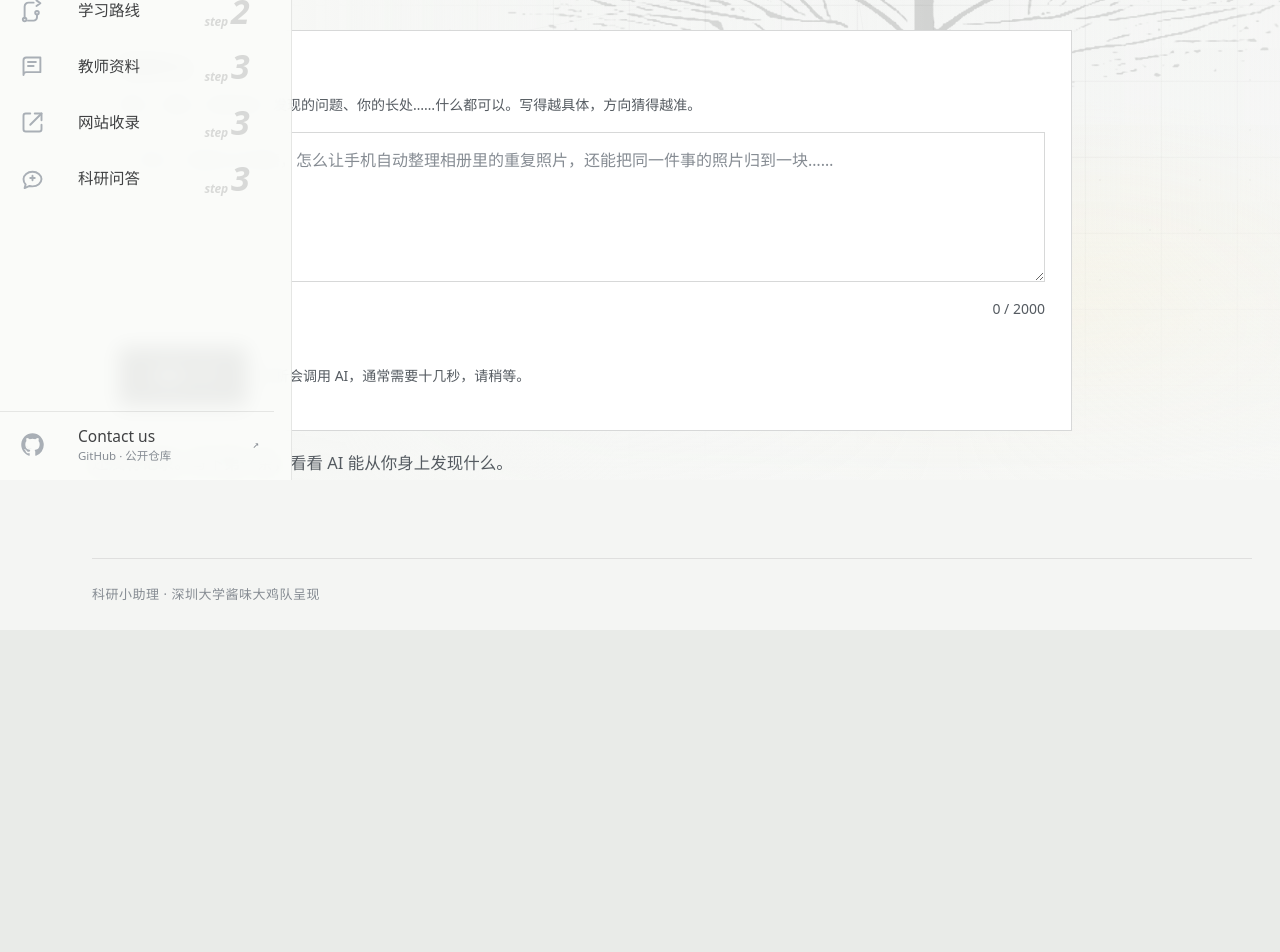
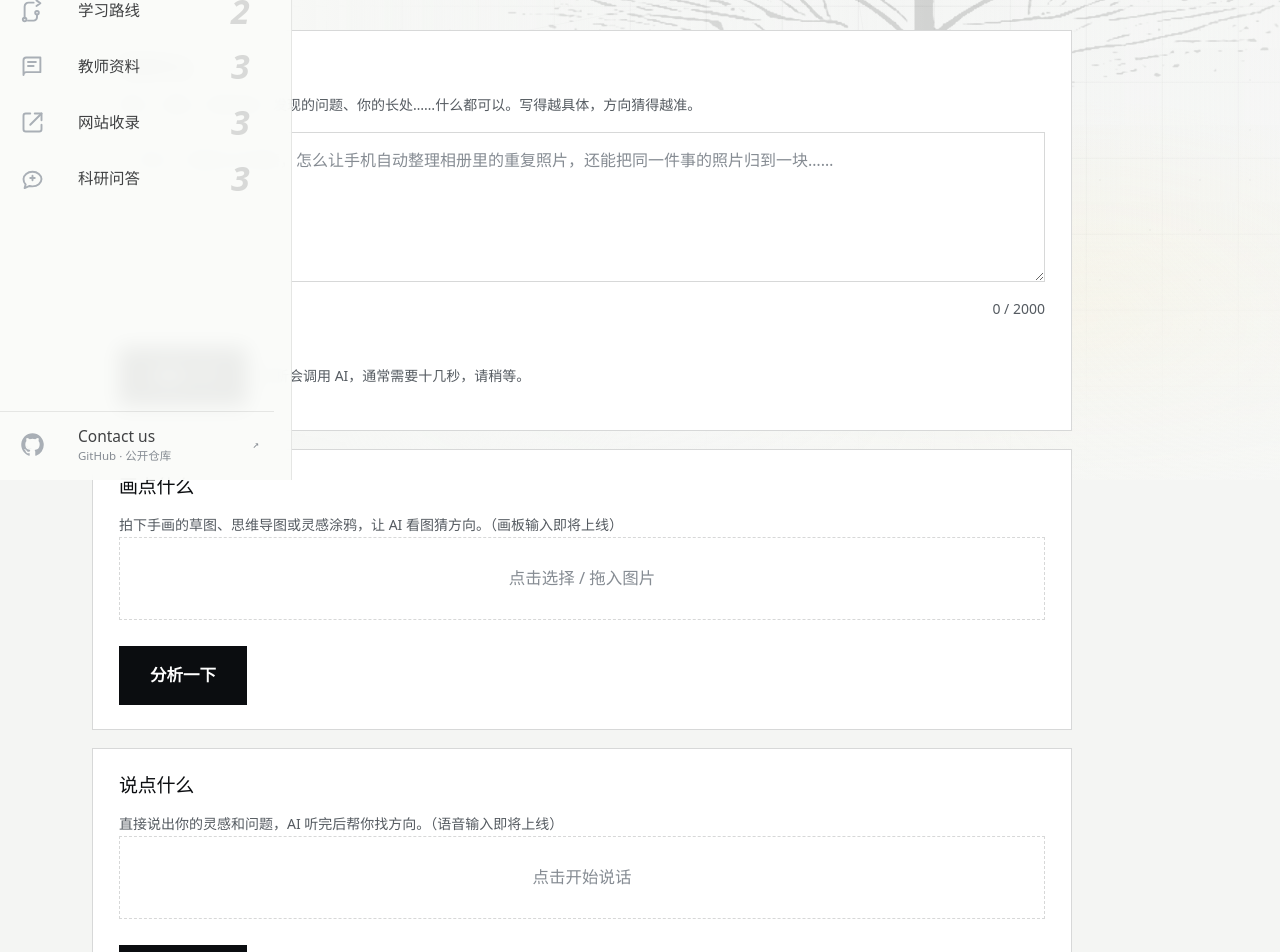
Before and after one commit to Kevin87654/AI-science-research, a Next.js app: page /sparks in a window 1280 px wide. Shown: the part 320-1272 px from the top of the page. Before the commit the page ends 950 px from the top, so only its background shows below. Built offline with nearby package versions, Linux system fonts and the light colour scheme.

Commit message:
feat: 奇思妙想新增画/说占位输入（弹窗提示暂不支持）+ step 仅保留首页 + 入门前置路线 eyebrow 文案

```diff
--- a/src/app/globals.css
+++ b/src/app/globals.css
@@ -361,6 +361,26 @@ h2 { font-size: clamp(30px, 4.2vw, 46px); line-height: 1.3; margin: 0 0 32px; le
   font-family: inherit;
 }
 .interest-remove:hover { background: #b02a22; }
+/* 「画点什么 / 说点什么」的占位输入区：虚线框 + 手型，点击即弹"暂不支持"提示 */
+.spark-stub {
+  display: block; width: 100%; padding: 26px 18px; cursor: pointer; font: inherit;
+  color: var(--faint); background: rgba(255, 255, 255, 0.5);
+  border: 1px dashed var(--line); text-align: center;
+  transition: color 0.15s ease, border-color 0.15s ease;
+}
+.spark-stub:hover { color: var(--ink); border-color: var(--ink); }
+/* 非文字输入的提示弹窗：遮罩 + 居中直角白卡片 */
+.modal-backdrop {
+  position: fixed; inset: 0; z-index: 50; display: grid; place-items: center;
+  background: rgba(11, 13, 16, 0.4);
+}
+.modal {
+  width: min(92vw, 380px); padding: 28px 26px 24px;
+  background: #fff; border: 1px solid var(--line);
+  box-shadow: 0 12px 40px rgba(11, 13, 16, 0.18);
+}
+.modal-text { margin: 0 0 18px; font-size: 17px; font-weight: 700; text-align: center; }
+.modal .form-actions { justify-content: center; margin-bottom: 0; }
 .action-list { margin: 0; padding-left: 22px; }
 .action-list li { margin-bottom: 15px; }
 .action-list li::marker { color: rgba(11, 13, 16, 0.45); }
--- a/src/components/app-shell.tsx
+++ b/src/components/app-shell.tsx
@@ -63,9 +63,10 @@ export function AppShell({ children }: { children: React.ReactNode }) {
                 >
                   <span className="dock-item-icon" aria-hidden="true">{item.icon}</span>
                   <span className="dock-item-label">{item.label}</span>
-                  {/* 引导序号（step 0/1/2/3）：虚化装饰，提示新用户的推荐探索顺序 */}
+                  {/* 引导序号（0/1/2/3）：虚化装饰，提示新用户的推荐探索顺序；
+                      "step" 前缀只保留在首项（成长首页），其余项只有数字 */}
                   <span className="dock-item-hint" aria-hidden="true">
-                    <span className="dock-item-hint-step">step</span>
+                    {item.href === "/dashboard" ? <span className="dock-item-hint-step">step</span> : null}
                     <span className="dock-item-hint-num">{item.hint}</span>
                   </span>
                 </Link>
--- a/src/features/roadmap/entry-route-section.tsx
+++ b/src/features/roadmap/entry-route-section.tsx
@@ -91,7 +91,7 @@ export function EntryRouteSection() {
   if (directions.length === 0) {
     return (
       <section className="panel">
-        <p className="eyebrow">入门前置路线</p>
+        <p className="eyebrow">入门前置路线——你的兴趣方向入门指南</p>
         <h2 className="card-title">还没有兴趣方向</h2>
         <p className="muted">
           先通过一次科研测评、或在「奇思妙想」里写点自己的想法，确定你感兴趣的方向后，
@@ -136,7 +136,7 @@ export function EntryRouteSection() {
     <section className="panel entry-route-panel" aria-labelledby="entry-route-title">
       <div className="panel-header">
         <div>
-          <p className="eyebrow">入门前置路线</p>
+          <p className="eyebrow">入门前置路线——你的兴趣方向入门指南</p>
           <h1 id="entry-route-title">先认识「{active.label}」这个方向</h1>
           <p className="lead">
             在动手做科研之前，先对这个方向建立整体认知 —— 看完这份导览，再往下做学习路线会更顺。
--- a/src/features/spark/spark-panel.tsx
+++ b/src/features/spark/spark-panel.tsx
@@ -10,8 +10,12 @@
  * 交互与降级：
  * - 分析走服务端（付费模型，需会话），失败时如实提示、**不清空输入框**，用户重试即可；
  * - 成功才落本地记录列表，失败不留半条「没有结果」的记录。
+ *
+ * 输入方式（第三轮迭代新增）：除「写点什么」外，页面还露出「画点什么」（图片）
+ * 与「说点什么」（语音）两个入口 —— 它们**只是占位**：图片 / 语音解析还没实现，
+ * 用户一旦尝试提交，弹窗如实告知「现版本暂不支持非文字输入」，不留半条假记录。
  */
-import { useState } from "react";
+import { useEffect, useState } from "react";
 
 import type { SparkAnalysis, SparkEntry } from "@/contracts";
 import { ensureSession, postJson } from "@/features/shared/api-client";
@@ -70,6 +74,18 @@ export function SparkPanel() {
   const [text, setText] = useState("");
   const [busy, setBusy] = useState(false);
   const [problem, setProblem] = useState<string | null>(null);
+  /** 非文字输入（图片 / 语音）的提示弹窗是否显示。 */
+  const [notice, setNotice] = useState(false);
+
+  // 弹窗打开时按 Esc 也能关。
+  useEffect(() => {
+    if (!notice) return;
+    const onKey = (event: KeyboardEvent) => {
+      if (event.key === "Escape") setNotice(false);
+    };
+    window.addEventListener("keydown", onKey);
+    return () => window.removeEventListener("keydown", onKey);
+  }, [notice]);
 
   if (!isClient) {
     return (
@@ -166,6 +182,57 @@ export function SparkPanel() {
         </div>
       </article>
 
+      {/* 占位入口：图片 / 语音输入方式已在页面上露出，但解析能力还没实现。
+          用户一旦尝试提交（点输入区或按钮），弹窗如实告知，不留假记录。 */}
+      <article className="card">
+        <h2 className="card-title">画点什么</h2>
+        <p className="muted small">
+          拍下手画的草图、思维导图或灵感涂鸦，让 AI 看图猜方向。（画板输入即将上线）
+        </p>
+        <button type="button" className="spark-stub" onClick={() => setNotice(true)}>
+          点击选择 / 拖入图片
+        </button>
+        <div className="form-actions">
+          <button type="button" className="button" onClick={() => setNotice(true)}>
+            分析一下
+          </button>
+        </div>
+      </article>
+
+      <article className="card">
+        <h2 className="card-title">说点什么</h2>
+        <p className="muted small">
+          直接说出你的灵感和问题，AI 听完后帮你找方向。（语音输入即将上线）
+        </p>
+        <button type="button" className="spark-stub" onClick={() => setNotice(true)}>
+          点击开始说话
+        </button>
+        <div className="form-actions">
+          <button type="button" className="button" onClick={() => setNotice(true)}>
+            分析一下
+          </button>
+        </div>
+      </article>
+
+      {notice ? (
+        <div className="modal-backdrop" role="presentation" onClick={() => setNotice(false)}>
+          <div
+            className="modal"
+            role="dialog"
+            aria-modal="true"
+            aria-label="提示"
+            onClick={(event) => event.stopPropagation()}
+          >
+            <p className="modal-text">网站现版本暂不支持非文字输入</p>
+            <div className="form-actions">
+              <button type="button" className="button" onClick={() => setNotice(false)}>
+                知道了
+              </button>
+            </div>
+          </div>
+        </div>
+      ) : null}
+
       {sparks.length > 0 ? (
         <>
           <p className="spark-section-title">你的记录（{sparks.length}）</p>
```
